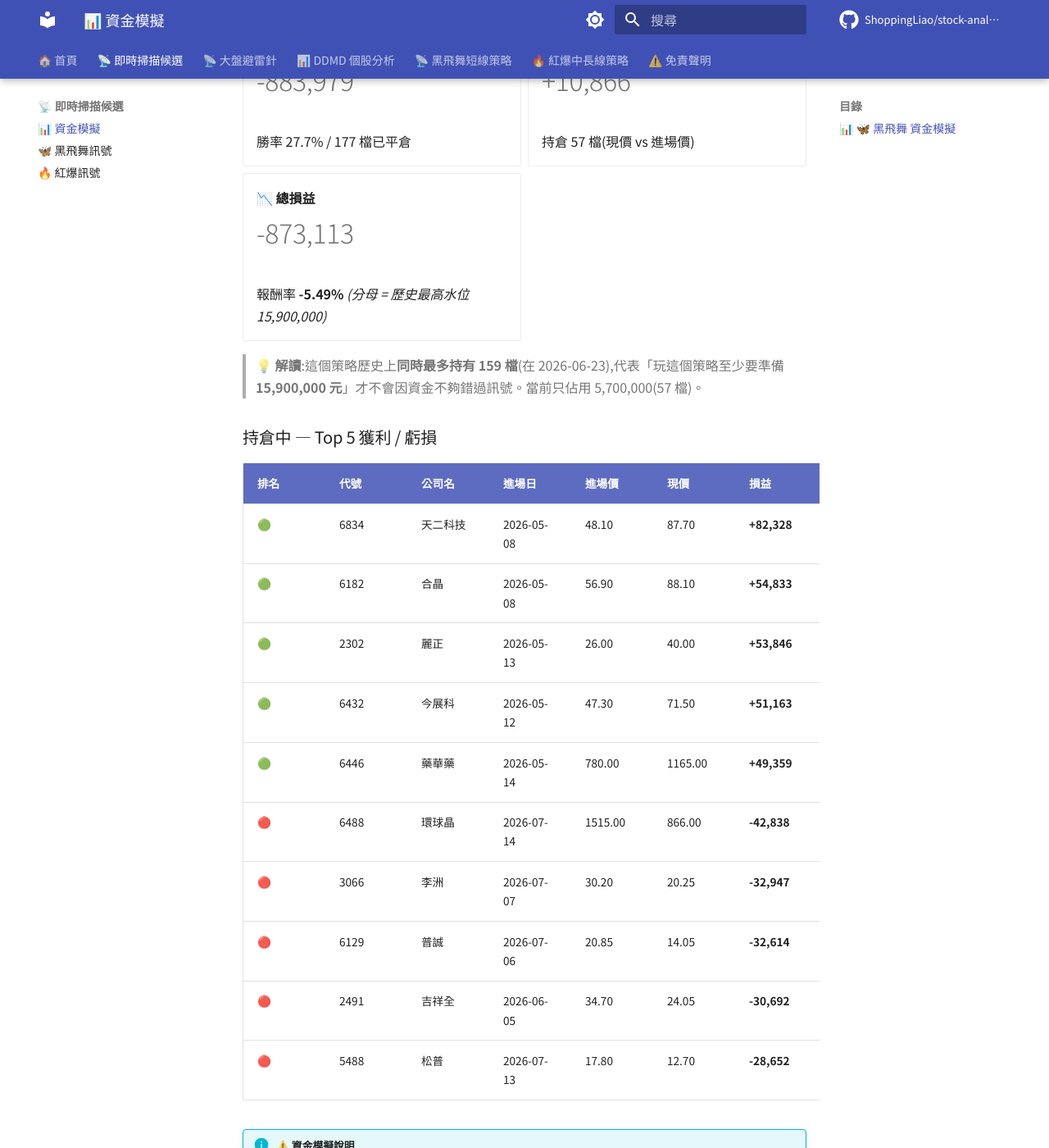
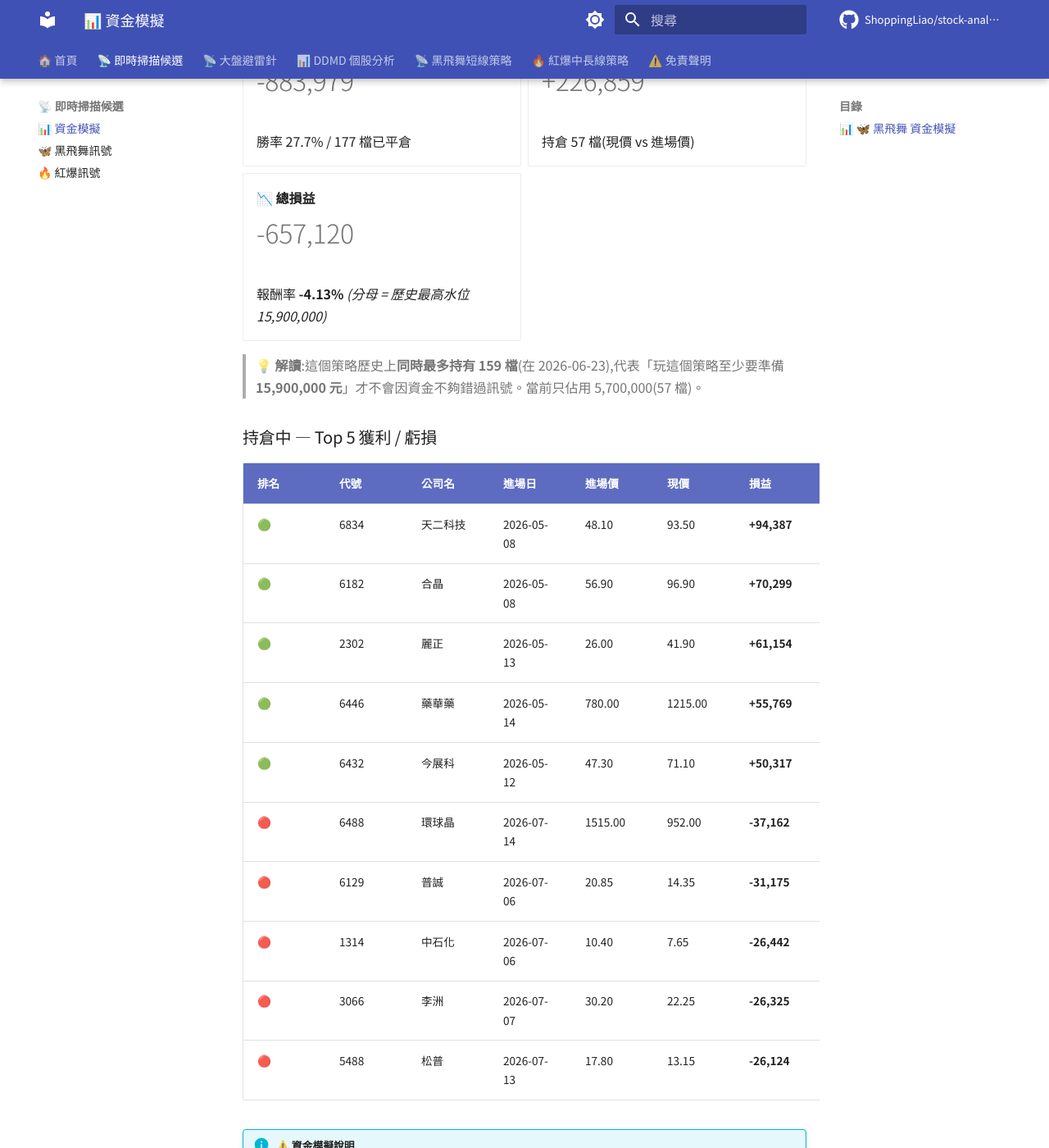
Before and after one commit to ShoppingLiao/stock-analysis-public, an MkDocs documentation site: the page built from docs/signals_capital.md, in a window 1280 px wide and 1400 px high, scrolled down 2029 px. Shown: the whole window at 82% size. Built offline with MkDocs 1.6.1 and Material for MkDocs 9.7.7, drawn with Linux system fonts in a browser that asks for light colours; comment, search, counter and statistics services are not loaded; some of the changed text lies outside the part shown.

Commit message:
docs(signals): update BB + RB + capital (2026-08-04)

```diff
--- a/docs/signals_capital.md
+++ b/docs/signals_capital.md
@@ -35,15 +35,15 @@
 
 -   **🟡 未實現損益**
 
-    # +4,623
+    # -3,647
 
     持倉 3 檔(現價 vs 進場價)
 
 -   **📈 總損益**
 
-    # +519,547
+    # +511,277
 
-    報酬率 **+7.53%** _(分母 = 歷史最高水位 6,900,000)_
+    報酬率 **+7.41%** _(分母 = 歷史最高水位 6,900,000)_
 
 </div>
 
@@ -53,9 +53,9 @@
 
 | 排名 | 代號 | 公司名 | 進場日 | 進場價 | 現價 | 損益 | 損益% |
 |------|------|--------|--------|--------|------|------|-------|
-| 🟢 | 2834 | 臺企銀 | 2026-06-16 | 17.45 | 18.20 | **+4,298** | **+4.30%** |
-| 🟢 | 2801 | 彰銀 | 2026-07-24 | 24.40 | 25.40 | **+4,098** | **+4.10%** |
+| 🟢 | 2801 | 彰銀 | 2026-07-24 | 24.40 | 25.20 | **+3,279** | **+3.28%** |
 | 🔴 | 2897 | 王道銀行 | 2026-06-22 | 10.60 | 10.20 | **-3,774** | **-3.77%** |
+| 🔴 | 2834 | 臺企銀 | 2026-06-16 | 17.45 | 16.90 | **-3,152** | **-3.15%** |
 
 !!! info "⚠️ 資金模擬說明"
     每檔固定投入 **100,000 元**(教育性質,實際操作會依 TDMD 評分動態調整部位)。
@@ -90,15 +90,15 @@
 
 -   **🟡 未實現損益**
 
-    # +10,866
+    # +226,859
 
     持倉 57 檔(現價 vs 進場價)
 
 -   **📉 總損益**
 
-    # -873,113
+    # -657,120
 
-    報酬率 **-5.49%** _(分母 = 歷史最高水位 15,900,000)_
+    報酬率 **-4.13%** _(分母 = 歷史最高水位 15,900,000)_
 
 </div>
 
@@ -108,16 +108,16 @@
 
 | 排名 | 代號 | 公司名 | 進場日 | 進場價 | 現價 | 損益 | 損益% |
 |------|------|--------|--------|--------|------|------|-------|
-| 🟢 | 6834 | 天二科技 | 2026-05-08 | 48.10 | 87.70 | **+82,328** | **+82.33%** |
-| 🟢 | 6182 | 合晶 | 2026-05-08 | 56.90 | 88.10 | **+54,833** | **+54.83%** |
-| 🟢 | 2302 | 麗正 | 2026-05-13 | 26.00 | 40.00 | **+53,846** | **+53.85%** |
-| 🟢 | 6432 | 今展科 | 2026-05-12 | 47.30 | 71.50 | **+51,163** | **+51.16%** |
-| 🟢 | 6446 | 藥華藥 | 2026-05-14 | 780.00 | 1165.00 | **+49,359** | **+49.36%** |
-| 🔴 | 6488 | 環球晶 | 2026-07-14 | 1515.00 | 866.00 | **-42,838** | **-42.84%** |
-| 🔴 | 3066 | 李洲 | 2026-07-07 | 30.20 | 20.25 | **-32,947** | **-32.95%** |
-| 🔴 | 6129 | 普誠 | 2026-07-06 | 20.85 | 14.05 | **-32,614** | **-32.61%** |
-| 🔴 | 2491 | 吉祥全 | 2026-06-05 | 34.70 | 24.05 | **-30,692** | **-30.69%** |
-| 🔴 | 5488 | 松普 | 2026-07-13 | 17.80 | 12.70 | **-28,652** | **-28.65%** |
+| 🟢 | 6834 | 天二科技 | 2026-05-08 | 48.10 | 93.50 | **+94,387** | **+94.39%** |
+| 🟢 | 6182 | 合晶 | 2026-05-08 | 56.90 | 96.90 | **+70,299** | **+70.30%** |
+| 🟢 | 2302 | 麗正 | 2026-05-13 | 26.00 | 41.90 | **+61,154** | **+61.15%** |
+| 🟢 | 6446 | 藥華藥 | 2026-05-14 | 780.00 | 1215.00 | **+55,769** | **+55.77%** |
+| 🟢 | 6432 | 今展科 | 2026-05-12 | 47.30 | 71.10 | **+50,317** | **+50.32%** |
+| 🔴 | 6488 | 環球晶 | 2026-07-14 | 1515.00 | 952.00 | **-37,162** | **-37.16%** |
+| 🔴 | 6129 | 普誠 | 2026-07-06 | 20.85 | 14.35 | **-31,175** | **-31.18%** |
+| 🔴 | 1314 | 中石化 | 2026-07-06 | 10.40 | 7.65 | **-26,442** | **-26.44%** |
+| 🔴 | 3066 | 李洲 | 2026-07-07 | 30.20 | 22.25 | **-26,325** | **-26.32%** |
+| 🔴 | 5488 | 松普 | 2026-07-13 | 17.80 | 13.15 | **-26,124** | **-26.12%** |
 
 !!! info "⚠️ 資金模擬說明"
     每檔固定投入 **100,000 元**(教育性質,實際操作會依 TDMD 評分動態調整部位)。
@@ -150,15 +150,15 @@
 
 -   **🟡 未實現損益**
 
-    # +15,489
+    # +223,212
 
-    BB +4,623 + RB +10,866
+    BB -3,647 + RB +226,859
 
 -   **📉 總損益**
 
-    # -353,566
+    # -145,843
 
-    報酬率 **-1.55%** _(分母 = 兩策略歷史最高水位)_
+    報酬率 **-0.64%** _(分母 = 兩策略歷史最高水位)_
 
 </div>
 
```
Also changed, not shown: docs/signals_black_butterfly.md (+1 -1 lines), docs/signals_red_burst.md (+5 -1 lines).
